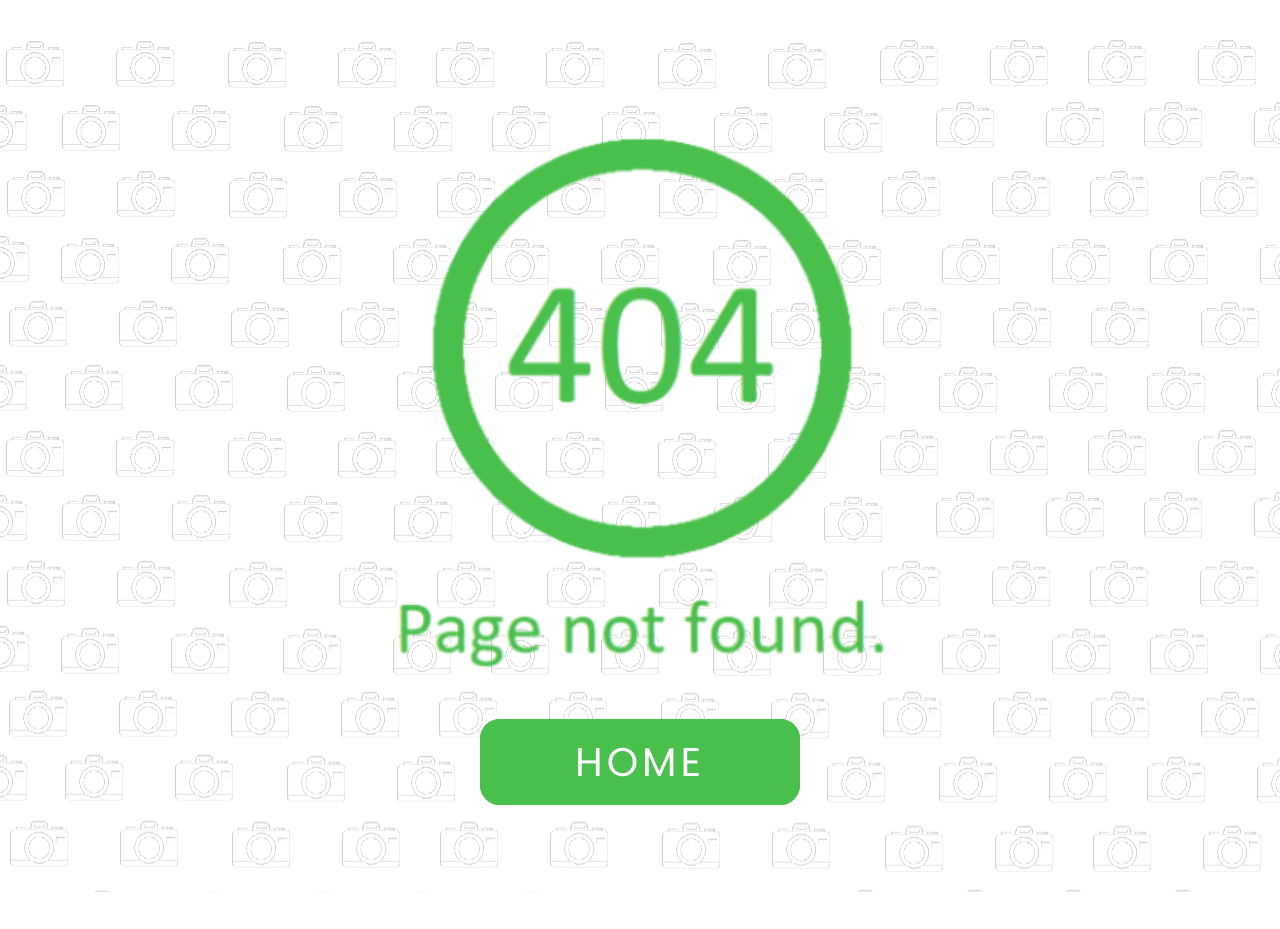
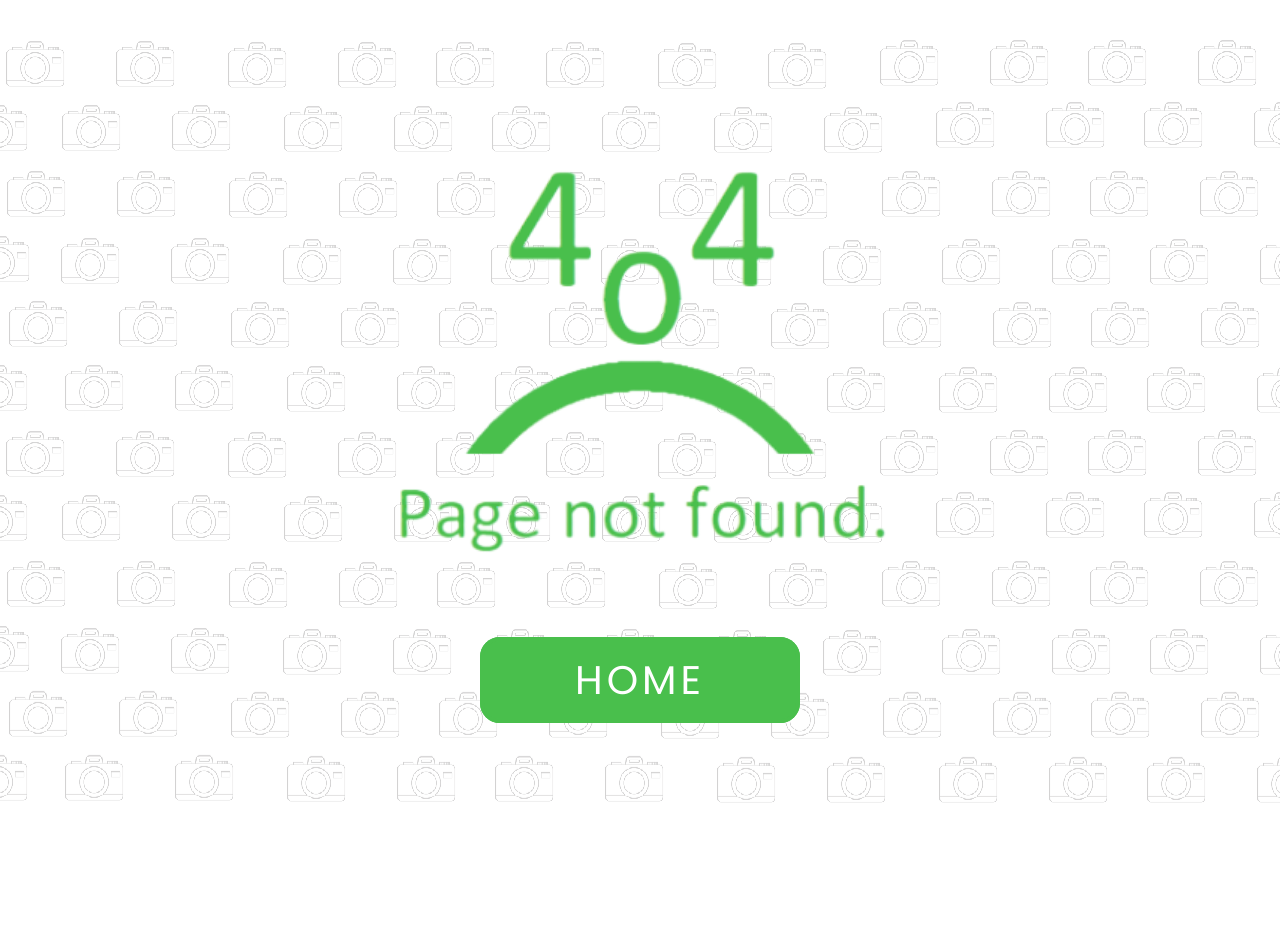
Before and after one commit to RadostinKirov/photoshare-app, a React (Create React App) app: page / in a window 1280 px wide. Shown: the part 6600-7529 px from the top of the page. Built offline with nearby package versions, Linux system fonts and the light colour scheme.

Commit message:
404 sad image update

```diff
--- a/src/components/Page404/Page404.js
+++ b/src/components/Page404/Page404.js
@@ -3,7 +3,7 @@ const Page404 = () => {
         <div class="page404">
             <section>
                 <div className="image">
-                    <img src="./images/404.png" />
+                    <img src="./images/404-sad.png" />
                 </div>
                 <div>
                     <a class="btn-home" >Home</a>
```
Also changed, not shown: public/images/404-sad.png (added).
